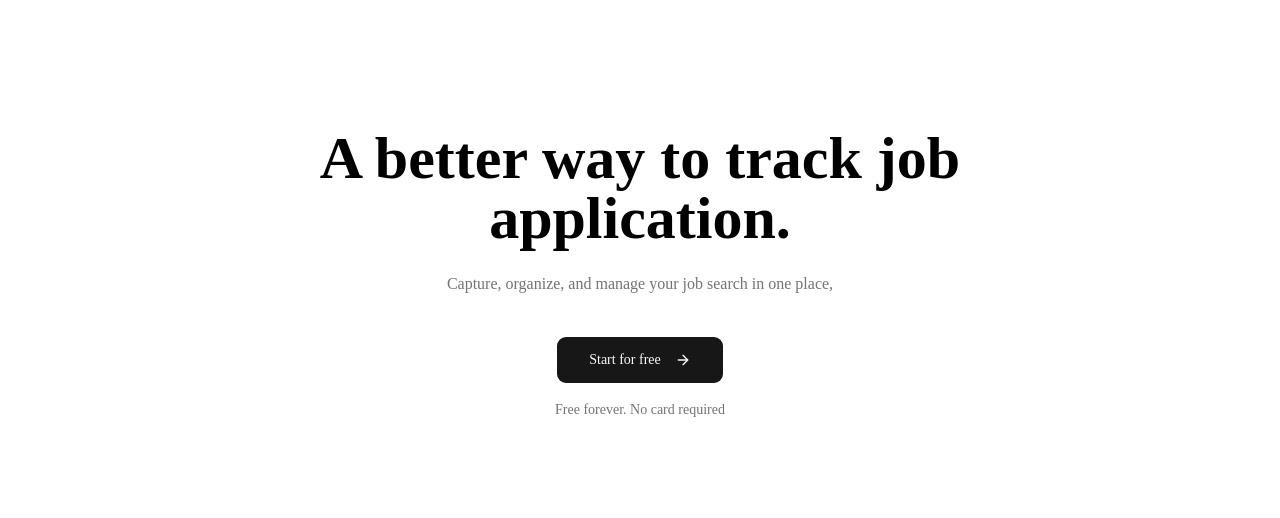
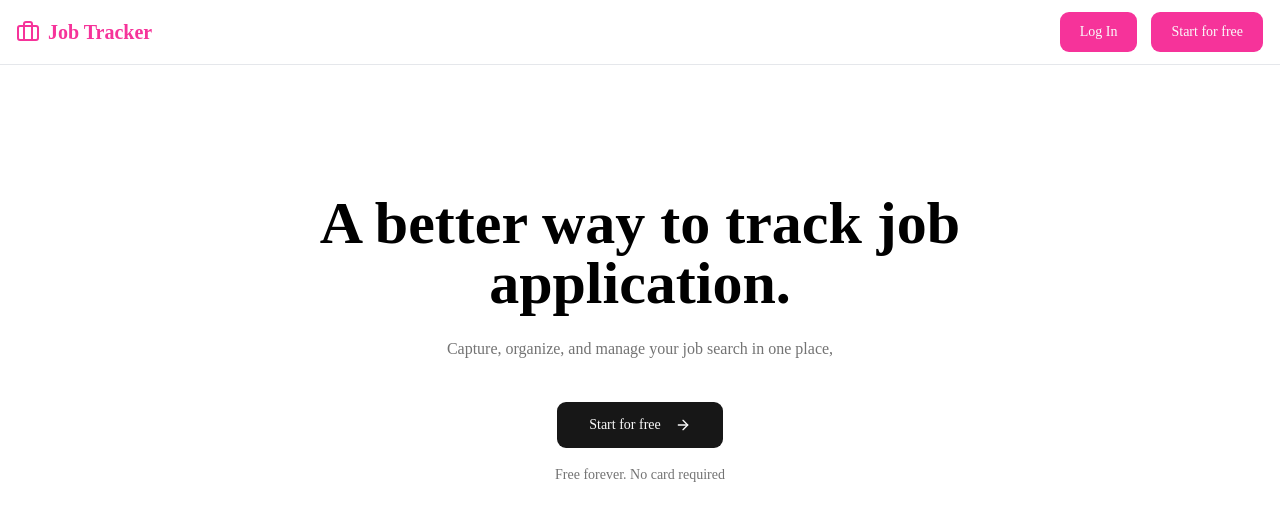
Before and after one commit to ismailhossain-dev/job-application-tracker, a Next.js app: page / in a window 1280 px wide. Shown: the top 518 px of the page. Built offline with nearby package versions, Linux system fonts and the light colour scheme.

Commit message:
complete-hero-section

```diff
--- a/app/globals.css
+++ b/app/globals.css
@@ -1,7 +1,6 @@
 @import "tailwindcss";
+@import "shadcn/tailwind.css";
 @import "tw-animate-css";
-@import "shadcn/tailwind.css";
-
 /* my custom all color */
 @custom-variant dark (&:is(.dark *));
 
--- a/app/layout.tsx
+++ b/app/layout.tsx
@@ -1,6 +1,7 @@
 import type { Metadata } from "next";
 import { Geist, Geist_Mono } from "next/font/google";
 import "./globals.css";
+import Navbar from "@/components/ui/Navbar";
 
 const geistSans = Geist({
   variable: "--font-geist-sans",
@@ -24,7 +25,10 @@ export default function RootLayout({
 }>) {
   return (
     <html lang="en">
-      <body className={`${geistSans.variable} ${geistMono.variable} antialiased`}>{children}</body>
+      <body className={`${geistSans.variable} ${geistMono.variable} antialiased`}>
+        <Navbar />
+        <main>{children}</main>
+      </body>
     </html>
   );
 }
--- a/app/page.tsx
+++ b/app/page.tsx
@@ -1,4 +1,5 @@
 import { Button } from "@/components/ui/button";
+
 import { ArrowRight } from "lucide-react";
 import Link from "next/link";
 export default function Home() {
--- a/components/ui/Navbar.tsx
+++ b/components/ui/Navbar.tsx
@@ -1,8 +1,27 @@
 // I have creating navbar by default
-import React from "react";
+import { Briefcase } from "lucide-react";
+import Link from "next/link";
+import { Button } from "./button";
 
 const Navbar = () => {
-  return <div>Navbar</div>;
+  return (
+    <nav className="border-b border-gray-200 bg-white">
+      <div className="container mx-auto flex h-16 items-center px-4 justify-between">
+        <Link href="/" className="flex gap-2 items-center text-xl font-semibold text-pink-500">
+          <Briefcase />
+          Job Tracker
+        </Link>
+        <div className="flex gap-3 items-center ">
+          <Link href="sign-in">
+            <Button className="hover:text-white bg-pink-500 p-5">Log In</Button>
+          </Link>
+          <Link href="sign-up">
+            <Button className="bg-pink-500 p-5">Start for free</Button>
+          </Link>
+        </div>
+      </div>
+    </nav>
+  );
 };
 
 export default Navbar;
```
